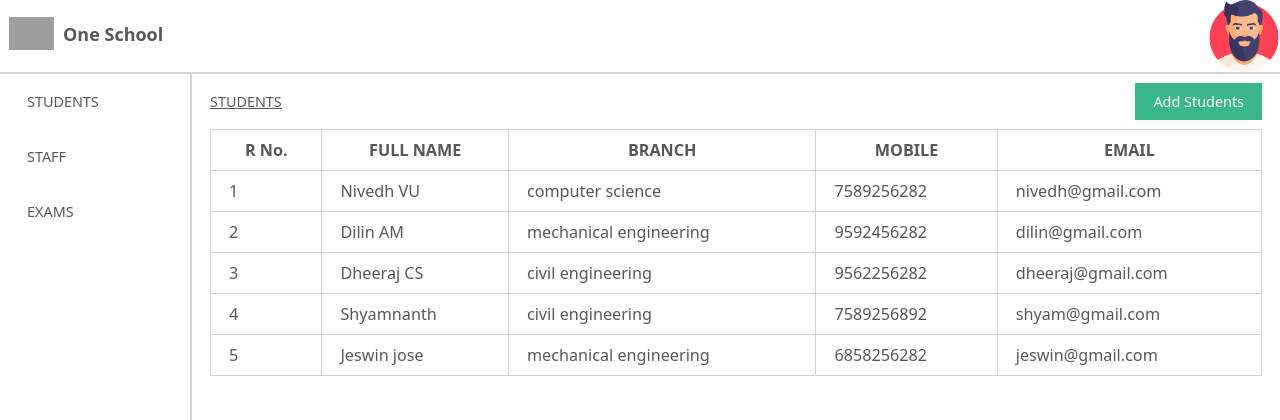
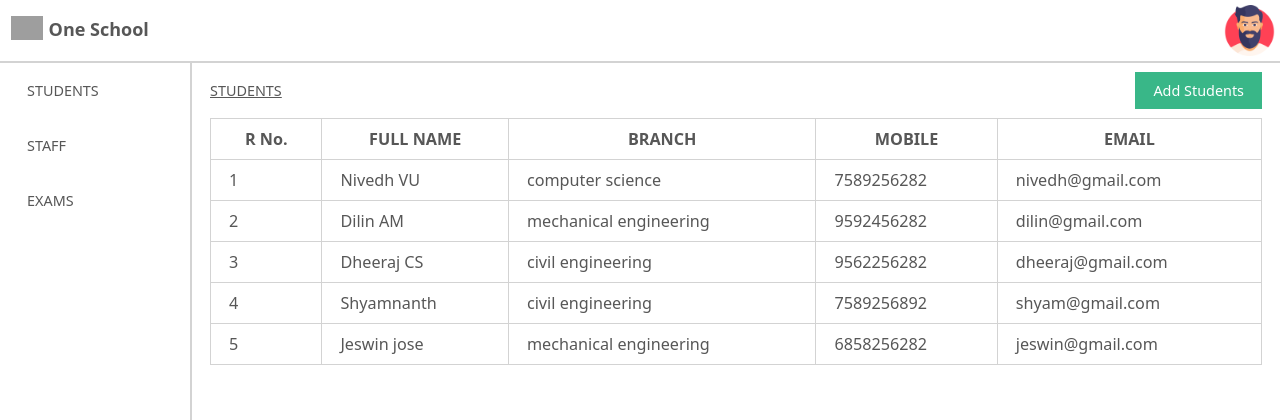
Before and after one commit to nivedh-udayasing/betasquirrel-nivedh-tasks, a PHP site: page /task-5/index.html in a window 1280 px wide. Shown: the top 420 px of the page. Run offline with PHP 8.4, Linux system fonts and the light colour scheme; grey boxes are pictures that could not be loaded.

Commit message:
css updated

```diff
--- a/task-5/css/style.css
+++ b/task-5/css/style.css
@@ -14,6 +14,7 @@ nav {
   justify-content: space-between;
   align-items: center;
   border-bottom: 2px solid lightgrey;
+  padding: 0.3rem;
 }
 h2 {
   margin: 0;
@@ -23,15 +24,15 @@ h2 {
   align-items: center;
 }
 .logo-container img {
-  width: 2.5rem;
-  padding: 0.5rem;
+  width: 1.8rem;
+  padding: 0.3rem;
 }
 .logo-container h2 {
   font-size: 1rem;
   transform: translateY(-2.5px);
 }
 .profile__image {
-  width: 4rem;
+  width: 2.8rem;
 }
 .sidebar {
   border-bottom: 2px solid lightgray;
@@ -131,6 +132,6 @@ td {
 }
 @media screen and (min-width: 1600px) {
   html {
-    font-size: 25px;
+    font-size: 22px;
   }
 }
```
